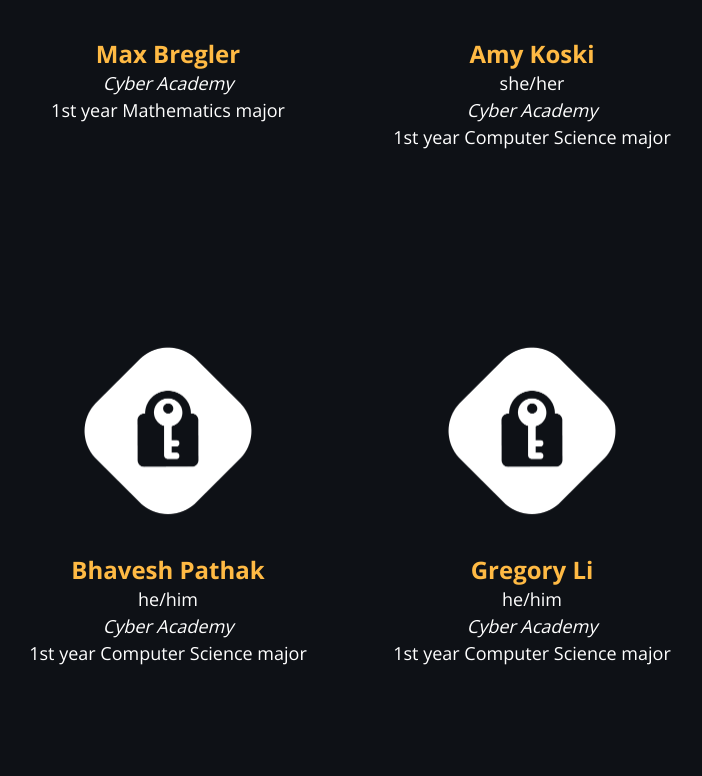
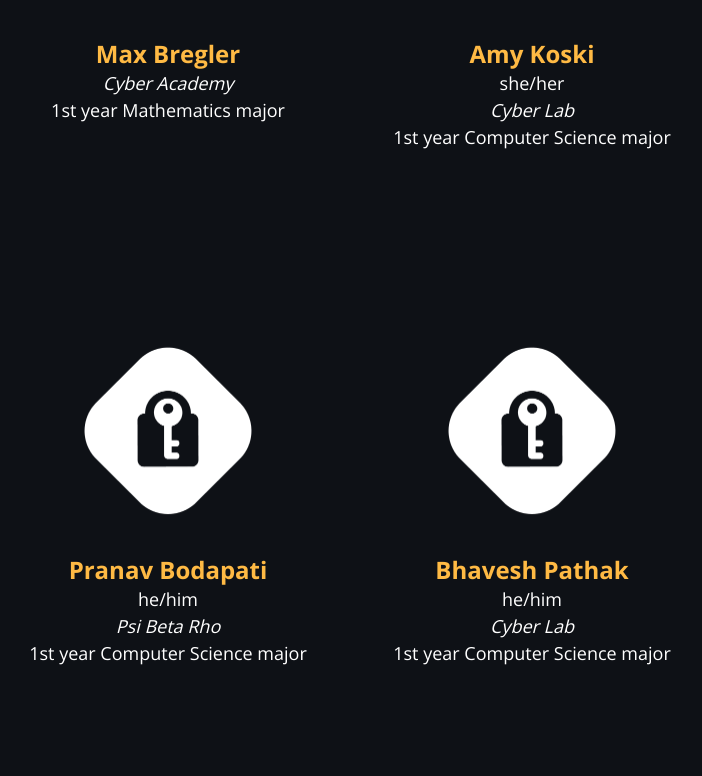
Before and after one commit to uclaacm/acmcyber.com, a Next.js app: page /members in a window 1280 px wide. Shown: the part 7124-7900 px from the top of the page, without its empty margins (290-992 px from the left). Built offline with nearby package versions, Linux system fonts and the light colour scheme; a web font is replaced by a local one.

Commit message:
fixed Cyber Lab roles

```diff
--- a/data/members.ts
+++ b/data/members.ts
@@ -200,14 +200,22 @@ const members: PersonInfoProps[] = [
   },
   {
     name: "Amy Koski",
-    role: "Cyber Academy",
+    role: "Cyber Lab",
     bio: "1st year Computer Science major",
     pronouns: "she/her",
     photo: "",
   },
   {
+    name: "Pranav Bodapati",
+    role: "Psi Beta Rho",
+    bio: "1st year Computer Science major",
+    pronouns: "he/him",
+    photo: "",
+  },
+
+  {
     name: "Bhavesh Pathak",
-    role: "Cyber Academy",
+    role: "Cyber Lab",
     bio: "1st year Computer Science major",
     pronouns: "he/him",
     photo: "",
@@ -228,7 +236,7 @@ const members: PersonInfoProps[] = [
   },
   {
     name: "Nikola Haralanov",
-    role: "Cyber Academy",
+    role: "Psi Beta Rho",
     bio: "2nd year Statistics & Data Science major",
     pronouns: "",
     photo: "",
@@ -300,7 +308,7 @@ const members: PersonInfoProps[] = [
   },
   {
     name: "Siran Gao",
-    role: "Cyber Academy",
+    role: "Cyber Lab",
     bio: "1st year Computer Science major",
     pronouns: "she/her",
     photo: "",
@@ -329,7 +337,7 @@ const members: PersonInfoProps[] = [
   },
   {
     name: "Priyam Rangwala",
-    role: "Cyber Academy",
+    role: "CPTC",
     bio: "1st year Computer Science & Engineering major",
     pronouns: "he/him",
     photo: "",
@@ -357,7 +365,7 @@ const members: PersonInfoProps[] = [
   },
   {
     name: "Kenneth Avaricio",
-    role: "Cyber Academy",
+    role: "Cyber Lab",
     bio: "1st year Transfer Mathematics of Computation major",
     pronouns: "he/him",
     photo: "",
@@ -371,7 +379,7 @@ const members: PersonInfoProps[] = [
   },
   {
     name: "Jason Zhou",
-    role: "Cyber Academy",
+    role: "Cyber Lab",
     bio: "4th year Computer Science major",
     pronouns: "",
     photo: "",
```
